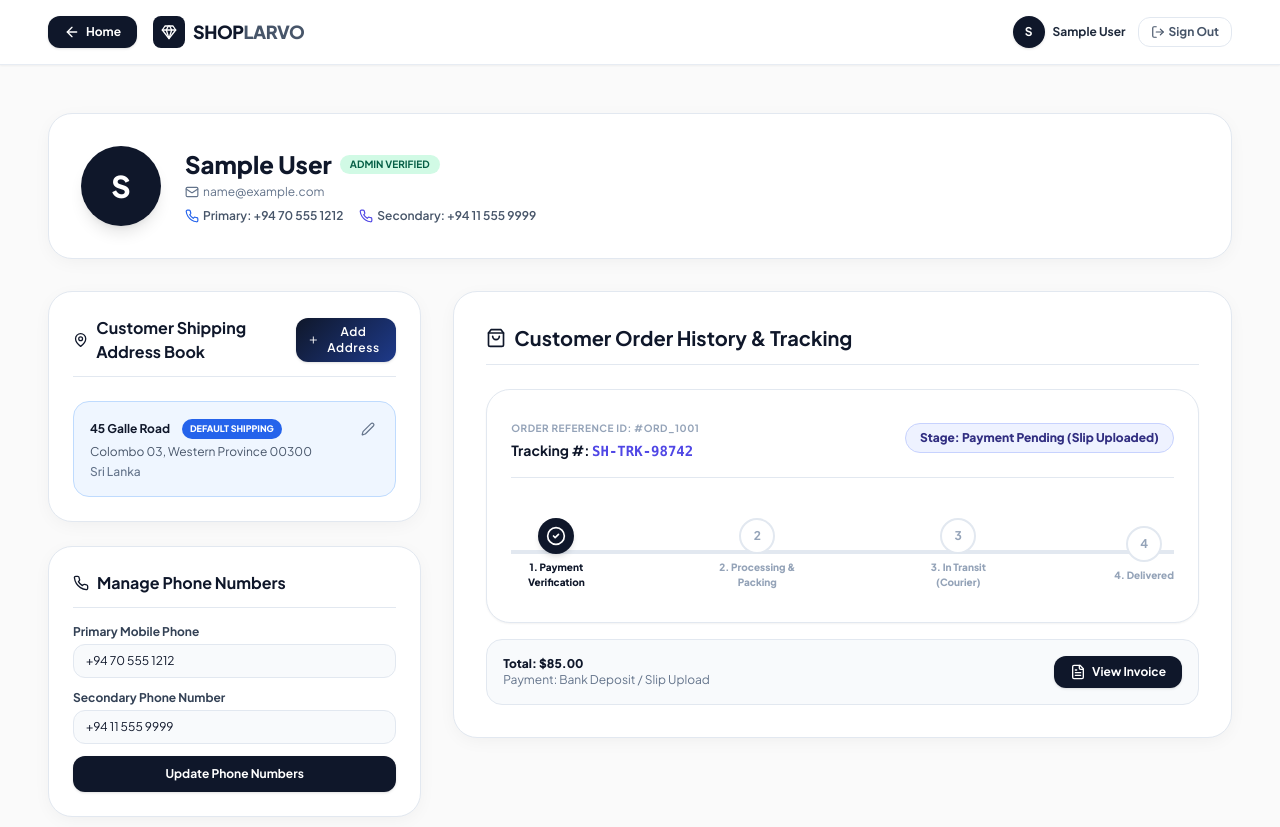
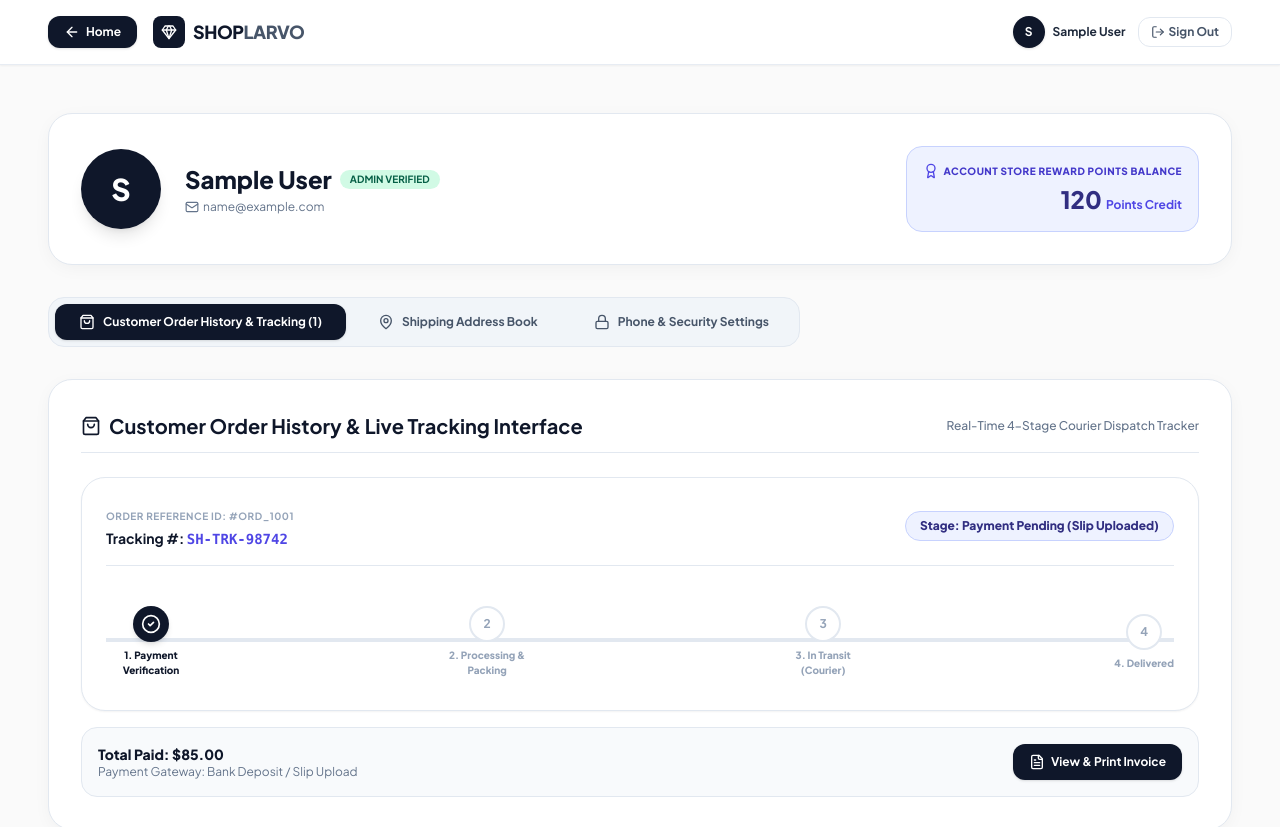
Before and after one commit to lakshan101/shoplarvo, a React (Vite) app in the folder client/: page /profile in a window 1280 px wide. Shown: the top 827 px of the page. Built offline with nearby package versions, Linux system fonts and the light colour scheme; no server answers; sample sign-in values are in the browser's storage; the HTML template or start-up script is replaced by a standard one.

Commit message:
Add dedicated Customer Order History & Tracking tab interface in UserProfile

```diff
--- a/client/src/pages/UserProfile.js
+++ b/client/src/pages/UserProfile.js
@@ -4,13 +4,13 @@ import { getMyOrdersApi } from '../api/orderApi';
 import AddressManager from '../epics/E1_CustomerManagement/AddressManager';
 import OrderTracking from '../epics/E3_ShoppingAndOrders/OrderTracking';
 import InvoiceView from '../epics/E3_ShoppingAndOrders/InvoiceView';
-import { User, MapPin, ShoppingBag, ShieldCheck, Mail, Phone, FileText, Lock, KeyRound, Check, AlertCircle, Edit3 } from 'lucide-react';
-
+import { User, MapPin, ShoppingBag, ShieldCheck, Mail, Phone, FileText, Lock, KeyRound, Check, AlertCircle, Edit3, Award, Clock } from 'lucide-react';
 import { useLocation } from 'react-router-dom';
 
 export default function UserProfile() {
   const { user, token } = useContext(AuthContext);
   const location = useLocation();
+  const [activeTab, setActiveTab] = useState('orders'); // 'orders', 'address', 'security'
   const [orders, setOrders] = useState([]);
   const [loadingOrders, setLoadingOrders] = useState(true);
   const [selectedInvoiceOrder, setSelectedInvoiceOrder] = useState(null);
@@ -61,7 +61,7 @@ export default function UserProfile() {
                 status: 'Payment Pending (Slip Uploaded)',
                 trackingNumber: 'SH-TRK-98742',
                 createdAt: new Date(),
-                orderItems: [{ title: 'Urban Cyberpunk Oversized Hoodie', quantity: 1, price: 85.00, selectedSize: 'L', selectedColor: 'Black' }]
+                orderItems: [{ title: 'Urban Cyberpunk Oversized Hoodie', quantity: 1, price: 85.00, selectedSize: 'L', selectedColor: 'Black', image: 'https://images.unsplash.com/photo-1556905055-8f358a7a47b2?w=600' }]
               }
             ];
           }
@@ -84,7 +84,7 @@ export default function UserProfile() {
                 status: 'Payment Pending (Slip Uploaded)',
                 trackingNumber: 'SH-TRK-98742',
                 createdAt: new Date(),
-                orderItems: [{ title: 'Urban Cyberpunk Oversized Hoodie', quantity: 1, price: 85.00, selectedSize: 'L', selectedColor: 'Black' }]
+                orderItems: [{ title: 'Urban Cyberpunk Oversized Hoodie', quantity: 1, price: 85.00, selectedSize: 'L', selectedColor: 'Black', image: 'https://images.unsplash.com/photo-1556905055-8f358a7a47b2?w=600' }]
               }
             ]);
           }
@@ -106,7 +106,7 @@ export default function UserProfile() {
             status: 'Payment Pending (Slip Uploaded)',
             trackingNumber: 'SH-TRK-98742',
             createdAt: new Date(),
-            orderItems: [{ title: 'Urban Cyberpunk Oversized Hoodie', quantity: 1, price: 85.00, selectedSize: 'L', selectedColor: 'Black' }]
+            orderItems: [{ title: 'Urban Cyberpunk Oversized Hoodie', quantity: 1, price: 85.00, selectedSize: 'L', selectedColor: 'Black', image: 'https://images.unsplash.com/photo-1556905055-8f358a7a47b2?w=600' }]
           }
         ]);
       }
@@ -184,12 +184,13 @@ export default function UserProfile() {
   return (
     <div className="space-y-8 animate-fade-in py-4 w-full text-slate-900">
 
-      {/* Customer Header */}
-      <div className="glass-card p-8 rounded-3xl border border-slate-200 bg-white flex flex-col md:flex-row items-center gap-6 shadow-sm">
+      {/* Customer Header Banner */}
+      <div className="glass-card p-8 rounded-3xl border border-slate-200 bg-white flex flex-col md:flex-row items-center justify-between gap-6 shadow-sm">
+        <div className="flex items-center gap-6 text-center md:text-left">
           <div className="w-20 h-20 rounded-full bg-slate-900 text-white flex items-center justify-center text-3xl font-extrabold shadow-lg">
             {user.name ? user.name.charAt(0).toUpperCase() : 'U'}
           </div>
-        <div className="space-y-1 text-center md:text-left flex-1">
+          <div className="space-y-1">
             <div className="flex items-center justify-center md:justify-start gap-2">
               <h1 className="text-2xl font-extrabold text-slate-900">{user.name}</h1>
               <span className="px-2.5 py-0.5 rounded-full bg-emerald-100 text-emerald-800 text-[10px] font-bold uppercase">
@@ -199,27 +200,101 @@ export default function UserProfile() {
             <p className="text-xs text-slate-500 flex items-center justify-center md:justify-start gap-1">
               <Mail className="w-3.5 h-3.5" /> {user.email}
             </p>
-          <div className="flex flex-wrap items-center justify-center md:justify-start gap-4 text-xs text-slate-600 font-semibold pt-1">
-            <span className="flex items-center gap-1">
-              <Phone className="w-3.5 h-3.5 text-blue-600" /> Primary: {primaryPhone}
-            </span>
-            {secondaryPhone && (
-              <span className="flex items-center gap-1">
-                <Phone className="w-3.5 h-3.5 text-indigo-600" /> Secondary: {secondaryPhone}
-              </span>
-            )}
-          </div>
           </div>
         </div>
 
-      <div className="grid grid-cols-1 lg:grid-cols-3 gap-8">
+        {/* Customer Reward Points Credit Balance Counter */}
+        <div className="p-4 rounded-2xl bg-indigo-50 border border-indigo-200 text-center md:text-right shrink-0">
+          <span className="text-[10px] font-extrabold uppercase tracking-wider text-indigo-700 block flex items-center justify-center md:justify-end gap-1">
+            <Award className="w-4 h-4 text-indigo-600" /> Account Store Reward Points Balance
+          </span>
+          <span className="text-2xl font-black text-indigo-900 mt-1 block">
+            {user.rewardPoints || 120} <span className="text-xs font-bold text-indigo-600">Points Credit</span>
+          </span>
+        </div>
+      </div>
 
-        {/* Left Column: Address Book & Security Editors */}
-        <div className="lg:col-span-1 space-y-6">
+      {/* Account Navigation Tabs Ribbon */}
+      <div className="flex items-center gap-2 bg-slate-100 p-1.5 rounded-2xl border border-slate-200 text-xs font-bold w-fit">
+        <button
+          onClick={() => setActiveTab('orders')}
+          className={`px-6 py-2.5 rounded-xl flex items-center gap-2 transition-all ${
+            activeTab === 'orders' ? 'bg-slate-900 text-white shadow' : 'text-slate-600 hover:text-slate-900'
+          }`}
+        >
+          <ShoppingBag className="w-4 h-4" /> Customer Order History & Tracking ({orders.length})
+        </button>
+        <button
+          onClick={() => setActiveTab('address')}
+          className={`px-6 py-2.5 rounded-xl flex items-center gap-2 transition-all ${
+            activeTab === 'address' ? 'bg-slate-900 text-white shadow' : 'text-slate-600 hover:text-slate-900'
+          }`}
+        >
+          <MapPin className="w-4 h-4" /> Shipping Address Book
+        </button>
+        <button
+          onClick={() => setActiveTab('security')}
+          className={`px-6 py-2.5 rounded-xl flex items-center gap-2 transition-all ${
+            activeTab === 'security' ? 'bg-slate-900 text-white shadow' : 'text-slate-600 hover:text-slate-900'
+          }`}
+        >
+          <Lock className="w-4 h-4" /> Phone & Security Settings
+        </button>
+      </div>
 
+      {/* Interface Tab 1: Customer Order History & Tracking Interface */}
+      {activeTab === 'orders' && (
+        <div className="glass-card p-8 rounded-3xl border border-slate-200 bg-white space-y-6 shadow-sm">
+          <div className="flex justify-between items-center border-b border-slate-200 pb-3">
+            <h2 className="text-xl font-bold text-slate-900 flex items-center gap-2">
+              <ShoppingBag className="w-5 h-5 text-slate-900" /> Customer Order History & Live Tracking Interface
+            </h2>
+            <span className="text-xs text-slate-500 font-medium">Real-Time 4-Stage Courier Dispatch Tracker</span>
+          </div>
+
+          {loadingOrders ? (
+            <div className="text-center py-8 text-xs text-slate-400">Loading your order history...</div>
+          ) : orders.length === 0 ? (
+            <div className="text-center py-12 text-xs text-slate-500 bg-slate-50 rounded-2xl border border-slate-200">
+              You haven't placed any apparel orders yet.
+            </div>
+          ) : (
+            <div className="space-y-6">
+              {orders.map((ord) => (
+                <div key={ord._id} className="space-y-4">
+                  {/* Live Stepper Component */}
+                  <OrderTracking order={ord} />
+
+                  {/* Itemized Order Details & Invoice Trigger */}
+                  <div className="flex flex-col sm:flex-row justify-between items-start sm:items-center bg-slate-50 p-4 rounded-2xl border border-slate-200 text-xs gap-4">
+                    <div>
+                      <p className="font-extrabold text-slate-900 text-sm">Total Paid: ${ord.totalAmount?.toFixed(2)}</p>
+                      <p className="text-slate-500">Payment Gateway: {ord.paymentMethod || 'Bank Deposit / Slip Upload'}</p>
+                    </div>
+                    <button
+                      onClick={() => setSelectedInvoiceOrder(ord)}
+                      className="px-4 py-2.5 rounded-xl bg-slate-900 text-white font-bold flex items-center gap-1.5 shadow hover:bg-indigo-600 transition-colors"
+                    >
+                      <FileText className="w-4 h-4" /> View & Print Invoice
+                    </button>
+                  </div>
+                </div>
+              ))}
+            </div>
+          )}
+        </div>
+      )}
+
+      {/* Interface Tab 2: Shipping Address Book Interface */}
+      {activeTab === 'address' && (
+        <div className="max-w-2xl">
           <AddressManager />
+        </div>
+      )}
 
-          {/* Contact Phones Editor */}
+      {/* Interface Tab 3: Security & Contact Numbers Interface */}
+      {activeTab === 'security' && (
+        <div className="grid grid-cols-1 md:grid-cols-2 gap-6">
           <div className="glass-card p-6 rounded-3xl border border-slate-200 bg-white space-y-4 shadow-sm text-xs">
             <h3 className="text-base font-bold text-slate-900 flex items-center gap-2 border-b border-slate-200 pb-3">
               <Phone className="w-4 h-4 text-slate-900" /> Manage Phone Numbers
@@ -253,7 +328,6 @@ export default function UserProfile() {
             </form>
           </div>
 
-          {/* Password Security Manager */}
           <div className="glass-card p-6 rounded-3xl border border-slate-200 bg-white space-y-4 shadow-sm text-xs">
             <div className="flex justify-between items-center border-b border-slate-200 pb-3">
               <h3 className="text-base font-bold text-slate-900 flex items-center gap-2">
@@ -296,77 +370,14 @@ export default function UserProfile() {
                   />
                 </div>
 
-                {newPass && (
-                  <div className="p-2.5 rounded-xl bg-slate-50 border border-slate-200 space-y-1.5 text-[11px]">
-                    <div className="flex justify-between items-center font-bold">
-                      <span>Security Meter:</span>
-                      <span className={passScore === 4 ? 'text-emerald-600 font-extrabold' : 'text-amber-600'}>
-                        {passScore === 4 ? 'HIGHLY SECURE' : `${passScore}/4 Met`}
-                      </span>
-                    </div>
-                    <div className="grid grid-cols-2 gap-1 text-slate-600">
-                      <span className={passChecks.length ? 'text-emerald-600 font-bold' : ''}>✓ 8+ Chars</span>
-                      <span className={passChecks.uppercase ? 'text-emerald-600 font-bold' : ''}>✓ 1 Uppercase</span>
-                      <span className={passChecks.number ? 'text-emerald-600 font-bold' : ''}>✓ 1 Digit</span>
-                      <span className={passChecks.special ? 'text-emerald-600 font-bold' : ''}>✓ 1 Special</span>
-                    </div>
-                  </div>
-                )}
-
-                <div>
-                  <label className="block font-bold text-slate-700 mb-1">Confirm New Password</label>
-                  <input
-                    type="password" required value={passData.confirmPassword}
-                    onChange={(e) => setPassData({ ...passData, confirmPassword: e.target.value })}
-                    className="w-full bg-slate-50 border border-slate-200 rounded-xl py-2 px-3 text-slate-900 focus:outline-none"
-                  />
-                </div>
-
                 <button type="submit" className="w-full py-2.5 rounded-xl gradient-button text-white font-bold text-xs shadow">
                   Update Password
                 </button>
               </form>
             )}
           </div>
-
-        </div>
-
-        {/* Order History Main Section */}
-        <div className="lg:col-span-2 space-y-6">
-          <div className="glass-card p-8 rounded-3xl border border-slate-200 bg-white space-y-6 shadow-sm">
-            <h2 className="text-xl font-bold text-slate-900 border-b border-slate-200 pb-3 flex items-center gap-2">
-              <ShoppingBag className="w-5 h-5 text-slate-900" /> Customer Order History & Tracking
-            </h2>
-
-            {loadingOrders ? (
-              <div className="text-center py-6 text-xs text-slate-400">Loading order history...</div>
-            ) : orders.length === 0 ? (
-              <div className="text-center py-8 text-xs text-slate-500 bg-slate-50 rounded-2xl border border-slate-200">
-                You haven't placed any apparel orders yet.
-              </div>
-            ) : (
-              <div className="space-y-6">
-                {orders.map((ord) => (
-                  <div key={ord._id} className="space-y-4">
-                    <OrderTracking order={ord} />
-
-                    <div className="flex justify-between items-center bg-slate-50 p-4 rounded-2xl border border-slate-200 text-xs">
-                      <div>
-                        <p className="font-extrabold text-slate-900">Total: ${ord.totalAmount?.toFixed(2)}</p>
-                        <p className="text-slate-500">Payment: {ord.paymentMethod || 'Credit Card'}</p>
-                      </div>
-                      <button
-                        onClick={() => setSelectedInvoiceOrder(ord)}
-                        className="px-4 py-2 rounded-xl bg-slate-900 text-white font-bold flex items-center gap-1.5 shadow hover:bg-blue-600 transition-colors"
-                      >
-                        <FileText className="w-4 h-4" /> View Invoice
-                      </button>
-                    </div>
-                  </div>
-                ))}
         </div>
       )}
-          </div>
 
       {/* Invoice Modal Preview */}
       {selectedInvoiceOrder && (
@@ -384,9 +395,5 @@ export default function UserProfile() {
       )}
 
     </div>
-
-      </div>
-
-    </div>
   );
 }
```
Lines whose indentation alone changed are shown as unchanged.
